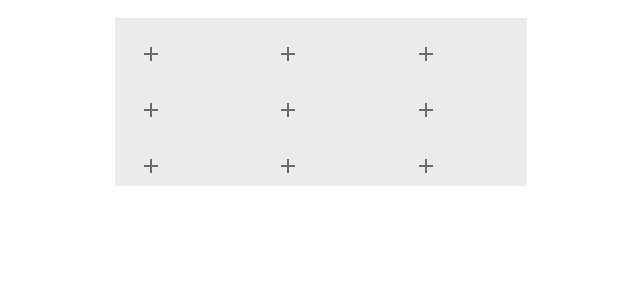
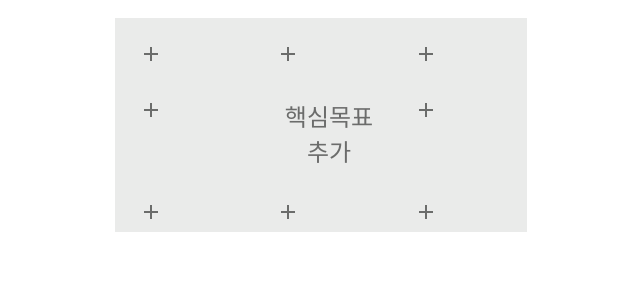
Before and after one commit to robin-claire/mandalart, a React (Vite) app: page /home in a window 1280 px wide. Shown: the top 300 px of the page, without its empty margins (311-951 px from the left). Built offline with nearby package versions, Linux system fonts and the light colour scheme.

Commit message:
refact: move input grid to home

```diff
--- a/src/components/input/InputGrid.tsx
+++ /dev/null
@@ -1,40 +0,0 @@
-import {
-  Grid,
-} from '@mui/material';
-
-import GoalButton from './GoalButton';
-import InputModal from './InputModal';
-
-type InputGridProps = {
-  key: number;
-  isModalOpen: boolean;
-  onClick: () => void;
-  onClose: () => void;
-  goal: string;
-}
-
-function InputGrid({
-  key,
-  isModalOpen,
-  onClick,
-  onClose,
-  goal,
-}: InputGridProps) {
-  return (
-    <Grid item xs={1} key={key}>
-      <GoalButton
-        isCoreGoal={key === 4}
-        goal={goal}
-        onClick={onClick}
-      />
-      <InputModal
-        key={key}
-        isModalOpen={isModalOpen}
-        onClose={onClose}
-        goal={goal}
-      />
-    </Grid>
-  )
-}
-
-export default InputGrid;
--- a/src/pages/Home.tsx
+++ b/src/pages/Home.tsx
@@ -9,11 +9,19 @@
 } from '@mui/material';
 
 import PageContainer from '../components/PageContainer';
-import InputGrid from '../components/input/InputGrid';
+import GoalButton from '../components/input/GoalButton';
+import InputModal from '../components/input/InputModal';
 
-import { HomePage } from '../fixtures/constants';
+import {
+  HomePage,
+} from '../fixtures/constants';
 
-import { selectGoals, selectTheme, selectTitle, selectTutorialStep } from '../app/mandalartSlice';
+import {
+  selectGoals,
+  selectTheme,
+  selectTitle,
+  selectTutorialStep,
+} from '../app/mandalartSlice';
 
 function Home() {
   const theme = useSelector(selectTheme);
@@ -60,16 +68,22 @@
         }}
       >
         {
-          Array.from(goals).map((goal, index) => (
-            <InputGrid
-              key={index}
-              isModalOpen={checkModalOpen(index)}
-              onClick={() => onClickButton(index)}
-              onClose={onCloseModal}
-              goal={goal}
-            />
+          goals.map((goal, index) => (
+            <Grid item xs={1} key={index}>
+              <GoalButton
+                isCoreGoal={index === 4}
+                goal={goal}
+                onClick={() => onClickButton(index)}
+              />
+            </Grid>
           ))
         }
+        <InputModal
+          index={clickedButtonNumber ? clickedButtonNumber : -1}
+          isModalOpen={isModalOpen}
+          onClose={onCloseModal}
+          goal={clickedButtonNumber ? goals[clickedButtonNumber] : ''}
+        />
       </Grid>
     </PageContainer >
   )
```
